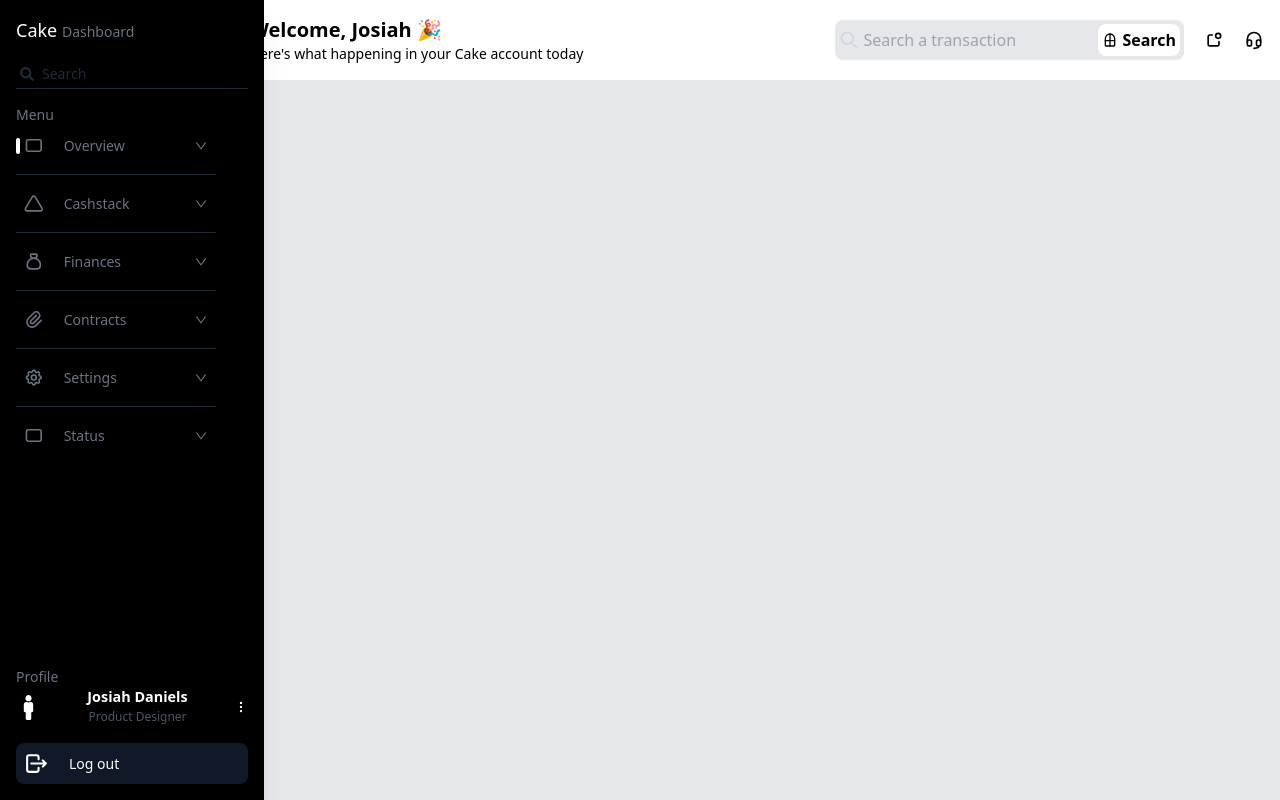
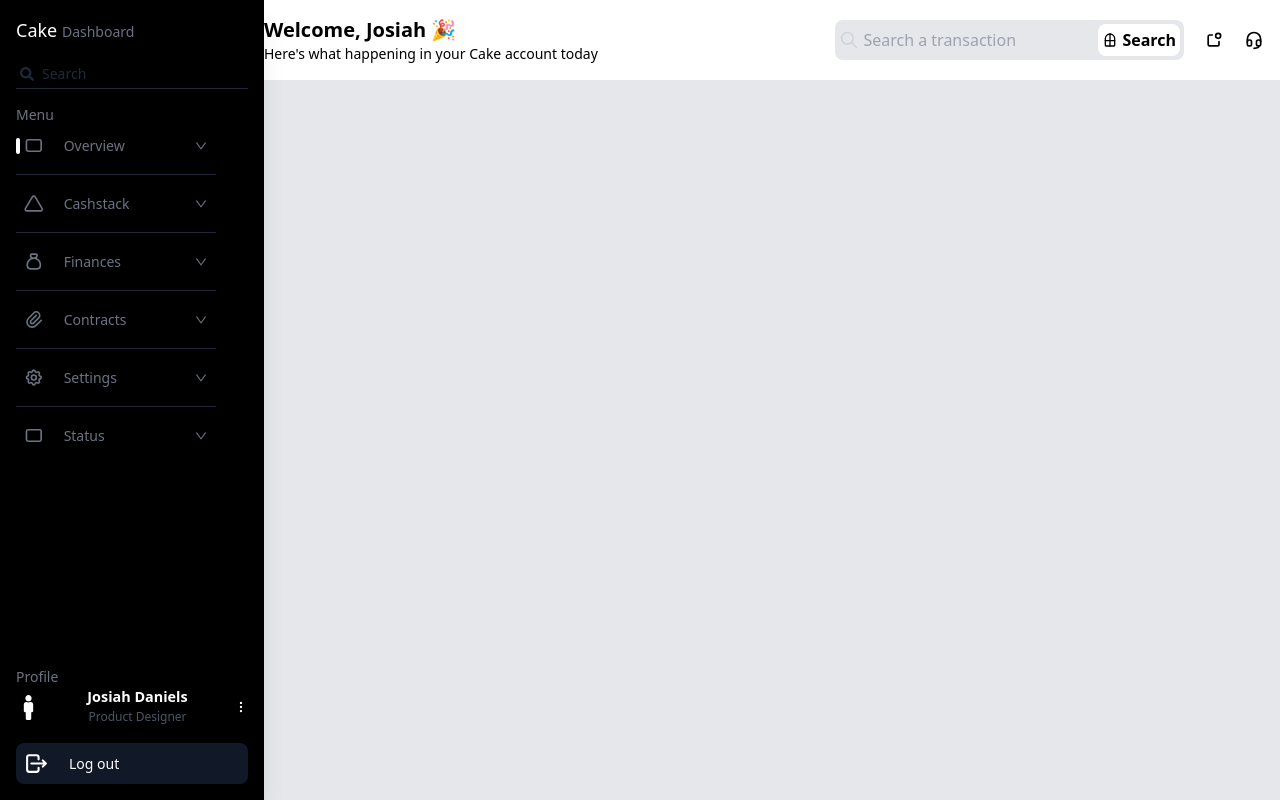
Before and after one commit to fagbenjaenoch/cake-dashboard, a Next.js app: page / in a window 1280 px wide. Built offline with nearby package versions, Linux system fonts and the light colour scheme.

Commit message:
update: minor changes

```diff
--- a/components/Sidebar.jsx
+++ b/components/Sidebar.jsx
@@ -20,7 +20,7 @@ import { FaMale, FaPrescription } from "react-icons/fa";
 const Sidebar = ({ children }) => {
   return (
     <div className="">
-      <div className="fixed h-screen bg-black border-r-gray p-4 text-white shadow-xl text-sm flex flex-col justify-between">
+      <div className="fixed w- h-screen bg-black border-r-gray p-4 text-white shadow-xl text-sm flex flex-col justify-between">
         <div className="flex flex-col justify-between">
           <div className="mb-4">
             <span className="text-extrabold text-lg">Cake </span>
@@ -53,9 +53,7 @@ const Sidebar = ({ children }) => {
         </div>
       </div>
 
-      <main className="ml-[13.6rem] w-ful bg-gray-200 h-screen">
-        {children}
-      </main>
+      <main className="ml-[232px] w-ful bg-gray-200 h-screen">{children}</main>
     </div>
   );
 };
```
